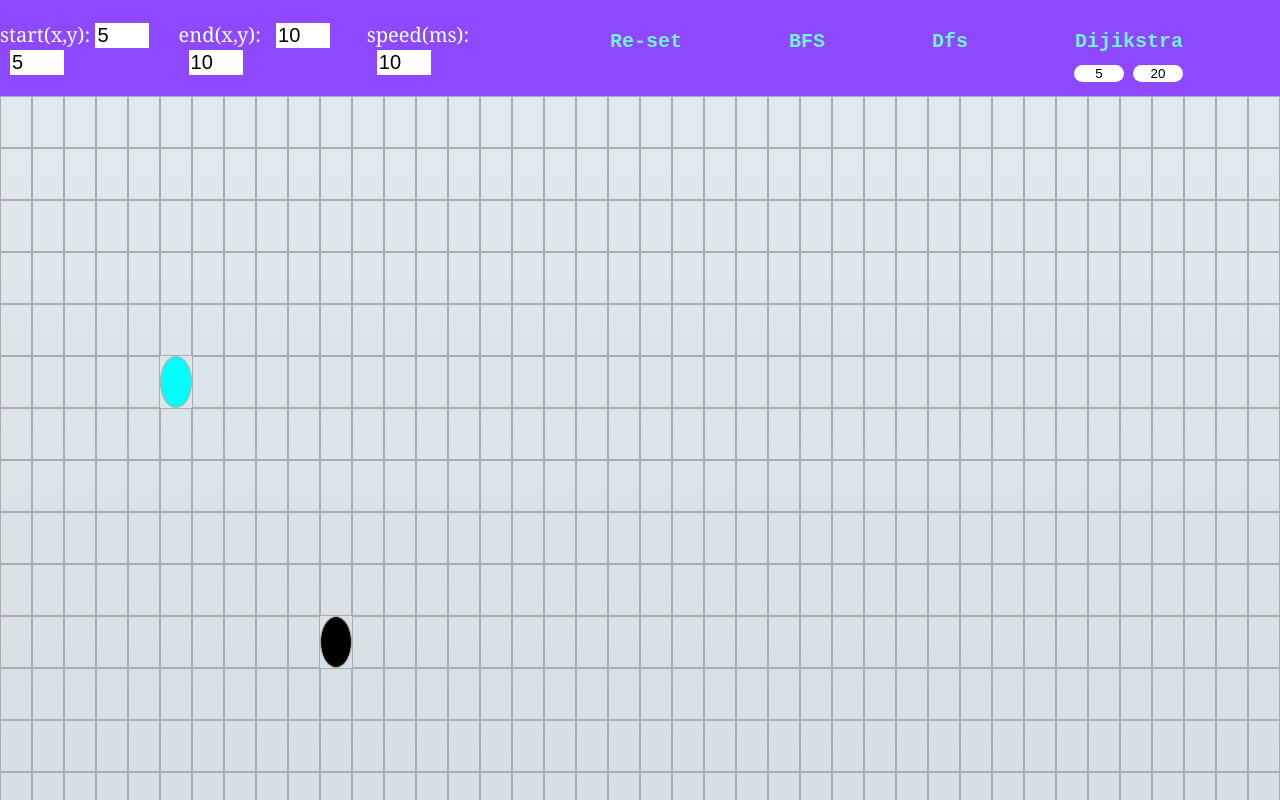
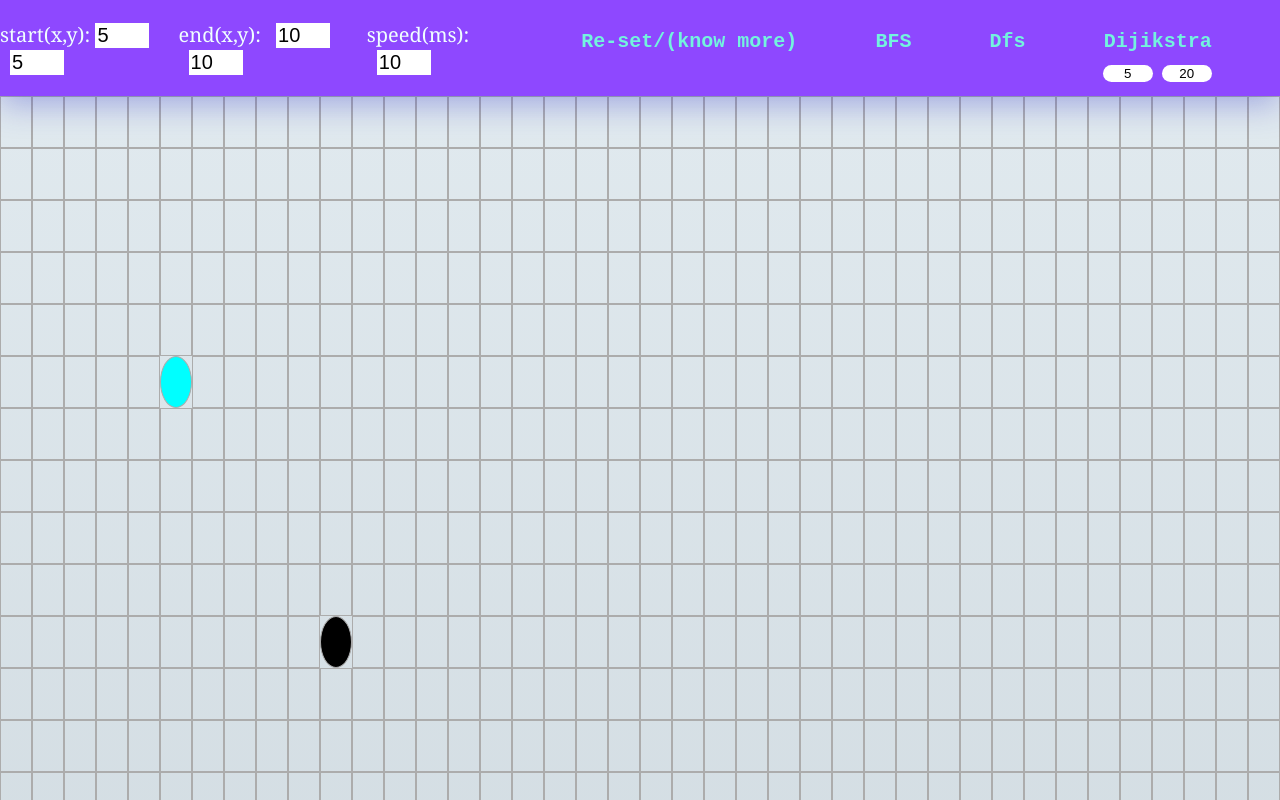
Before and after one commit to UnBeAtS01/vis-2.0, a React (Create React App) app: page / in a window 1280 px wide. Shown: the top 800 px of the page. Built offline with nearby package versions, Linux system fonts and the light colour scheme.

Commit message:
adding backtracking in minpath algo

```diff
--- a/package.json
+++ b/package.json
@@ -8,6 +8,7 @@
     "@testing-library/user-event": "^12.8.3",
     "react": "^17.0.2",
     "react-dom": "^17.0.2",
+    "react-hot-toast": "^2.1.1",
     "react-scripts": "4.0.3",
     "sass": "^1.43.2",
     "web-vitals": "^1.1.2"
--- a/src/App.js
+++ b/src/App.js
@@ -1,8 +1,10 @@
 import './App.css';
+
 import Twod from './components/twod';
 function App() {
   return (
     <div className="App">
+
       <Twod />
     </div>
   );
--- a/src/algo/bfs.js
+++ b/src/algo/bfs.js
@@ -91,7 +91,7 @@ function compare(a, b) {
 
     return a[0] - b[0];
 }
-export const shortestPath = (pass, start, end, danger, fivewala, twentywala, minDist) => {
+export const shortestPath = (pass, start, end, danger, fivewala, twentywala, minDist, parents) => {
     minDist[start[0]][start[1]] = 0;
     const visits = pass;
     const currs = [];
@@ -132,6 +132,7 @@ export const shortestPath = (pass, start, end, danger, fivewala, twentywala, min
 
                 if (minDist[X][Y] > now[0] + weight) {
                     minDist[X][Y] = now[0] + weight;
+                    parents[X][Y] = [now[1], now[2]];
                     const temp3 = [minDist[X][Y], X, Y];
                     currs.push(temp3);
                 }
--- a/src/components/header.js
+++ b/src/components/header.js
@@ -11,7 +11,7 @@ class Header extends React.Component {
                         <input className='spacebar' type='number' value={this.props.endidx[1]} onChange={this.props.setendY} /></div>
                     <div>speed(ms): <input className='spacebar' type='number' value={this.props.speed} onChange={this.props.setSpeed} /></div>  </div>
 
-                <div className='sorting'>  <button className='buttons' onClick={this.props.reset}>Re-set</button>
+                <div className='sorting'>  <button className='buttons' onClick={this.props.reset}>Re-set/(know more)</button>
                     <button className='buttons' onClick={() => this.props.Bfs()}>BFS</button>
                     <button className='buttons' onClick={() => this.props.Dfs()}>Dfs</button>
                     <div className='dijikstra'>
--- a/src/components/header.scss
+++ b/src/components/header.scss
@@ -5,6 +5,11 @@
     height: 6rem;
     width: 100%;
     background-color: rgb(142, 72, 255);
+
+    box-shadow: 0 8px 32px 0 rgba(50, 55, 200, 0.37);
+    backdrop-filter: blur( 20px );
+    -webkit-backdrop-filter: blur( 20px );
+
 
 
 
--- a/src/components/twod.js
+++ b/src/components/twod.js
@@ -2,6 +2,7 @@ import React from 'react';
 import './twod.scss';
 import Header from './header';
 import * as algo from '../algo/bfs.js';
+import toast, { Toaster } from 'react-hot-toast';
 class Twod extends React.Component {
     constructor(props) {
         super(props);
@@ -19,20 +20,34 @@ class Twod extends React.Component {
             firstclick: 0,
             cost5: 0,
             cos20: 0,
-
+            parents: [],
+            finalpath: [],
         }
     }
 
     reset = () => {
+        toast.success('You can draw walls using left click of a mouse.', {
+            duration: 4000,
+            position: 'top-center',
+        });
+        toast.success('You can also put weights for minpath algo and draw weight using left click of a mouse.', {
+            duration: 4000,
+            position: 'top-center',
+        });
+
         const final = [];
         const finalsetgrid = [];
         const finalsetgrid2 = [];
         const finalsetgrid3 = [];
+        const finalsetgrid4 = [];
+        const parents = [];
         for (let i = 0; i < 20; i++) {
             const curr = [];
             const setgrid = [];
             const setgrid2 = [];
             const setgrid3 = [];
+            const setgrid4 = [];
+            const setparent = [];
             for (let j = 0; j < 40; j++) {
 
                 const val = { x: i, y: j, isstart: 0, isend: 0 };
@@ -46,24 +61,27 @@ class Twod extends React.Component {
                 setgrid.push(0);
                 setgrid2.push(0);
                 setgrid3.push(0);
+                setgrid4.push(0);
+                setparent.push([- 1, -1]);
             }
 
             final.push(curr);
             finalsetgrid.push(setgrid);
             finalsetgrid2.push(setgrid2);
             finalsetgrid3.push(setgrid3);
+            finalsetgrid4.push(setgrid4);
+            parents.push(setparent);
 
         }
         this.setState({ grid: final, finalcolor: 0, cost20: 0, cost5: 0 });
-        this.setState({ isvisited: finalsetgrid, danger: finalsetgrid, flag: 0, Fivewala: finalsetgrid2, Twentywala: finalsetgrid3 });
+        this.setState({ isvisited: finalsetgrid, danger: finalsetgrid, flag: 0, Fivewala: finalsetgrid2, Twentywala: finalsetgrid3, parents: parents, finalpath: finalsetgrid4 });
         console.log(this.state.isvisited);
         console.log(finalsetgrid);
-
 
     }
     componentDidMount() {
         this.reset();
-        alert("****you can draw walls by Mouse****");
+
 
     }
     calls = async (curr, i, pass) => {
@@ -96,10 +114,16 @@ class Twod extends React.Component {
             console.log(curr[n - 1][0], curr[n - 1][1]);
             if (curr[n - 1][0] === this.state.endidx[0] && curr[n - 1][1] === this.state.endidx[1]) {
 
-                alert("Found :)");
+                toast.success("Found :)", {
+                    duration: 4000,
+                    position: 'top-center',
+                });
             }
             else {
-                alert("NOT POSSIBLE TO REACH :')");
+                toast.error("NOT POSSIBLE TO REACH :')", {
+                    duration: 4000,
+                    position: 'top-center',
+                });
             }
 
         }, this.state.speed * (curr.length + 1));
@@ -129,10 +153,16 @@ class Twod extends React.Component {
             console.log(curr[n - 1][0], curr[n - 1][1]);
             if (curr[n - 1][0] === this.state.endidx[0] && curr[n - 1][1] === this.state.endidx[1]) {
 
-                alert("Found :)");
+                toast.success("Found :)", {
+                    duration: 4000,
+                    position: 'top-center',
+                });
             }
             else {
-                alert("NOT POSSIBLE TO REACH :')");
+                toast.error("NOT POSSIBLE TO REACH :')", {
+                    duration: 4000,
+                    position: 'top-center',
+                });
             }
 
         }, this.state.speed * (curr.length + 1));
@@ -161,24 +191,43 @@ class Twod extends React.Component {
         const danger = this.state.danger;
         const fivewala = this.state.Fivewala;
         const twentywala = this.state.Twentywala;
-        const curr = algo.shortestPath(pass, val1, val2, danger, fivewala, twentywala, minDist);
+        const parents = this.state.parents;
+        const curr = algo.shortestPath(pass, val1, val2, danger, fivewala, twentywala, minDist, parents);
         console.log(minDist);
         for (let i = 0; i < curr.length; i++) {
             await this.calls(curr, i, empty);
         }
+        let currx = this.state.endidx[0];
+        let curry = this.state.endidx[1];
+        const finalpath = this.state.finalpath;
+        while (parents[currx][curry] !== [-1, -1] && !(currx === this.state.startidx[0] && curry === this.state.startidx[1])) {
+            finalpath[currx][curry] = 1;
+            const tempx = parents[currx][curry][0];
+            const tempy = parents[currx][curry][1];
+            currx = tempx;
+            curry = tempy;
+        }
+
         setTimeout(() => {
-            this.setState({ finalcolor: 1 });
+            this.setState({ finalcolor: 1, finalpath: finalpath });
             let n = curr.length;
             console.log(curr[n - 1][0], curr[n - 1][1]);
             if (curr[n - 1][0] === this.state.endidx[0] && curr[n - 1][1] === this.state.endidx[1]) {
 
-                alert("Founded with minpath length:" + minDist[curr[n - 1][0]][curr[n - 1][1]]);
+                toast.success("Founded with minpath length:" + minDist[curr[n - 1][0]][curr[n - 1][1]], {
+                    duration: 4000,
+                    position: 'top-center',
+                });
+
             }
             else {
-                alert("NOT POSSIBLE TO REACH :')");
+                toast.error("NOT POSSIBLE TO REACH :')", {
+                    duration: 4000,
+                    position: 'top-center',
+                });
             }
 
-        }, this.state.speed * (curr.length + 1));
+        }, this.state.speed * (curr.length + 2));
     }
     setstartX = async (e) => {
         const val = parseInt(e.target.value);
@@ -307,6 +356,8 @@ class Twod extends React.Component {
                                             if (this.state.finalcolor === 0)
                                                 return <div className='box visited' key={idxx} ></div>
                                             else {
+                                                if (this.state.finalpath[party.x][party.y] === 1)
+                                                    return <div className='box visited3' key={idxx}></div>
                                                 return <div className='box visited2' key={idxx}></div>
                                             }
                                         }
@@ -344,6 +395,7 @@ class Twod extends React.Component {
                         </div>
 
                     })}</div>
+                <Toaster />
             </div>
 
 
--- a/src/components/twod.scss
+++ b/src/components/twod.scss
@@ -17,17 +17,21 @@ cursor:default;
     border-radius: 50%;
 }
 .visited{
-    background-color:rgb(144, 173, 255);
+    background-color:rgb(126, 161, 255);
 }
 .visited2{
-    background-color: rgb(154, 111, 255);
+    background-color: rgb(163, 124, 255);
+}
+.visited3{
+    background-color: #8deaff;
+    animation-fill-mode: forwards;
 }
 .blocked{
-    background-color: yellowgreen;
+    background-color: rgb(0, 0, 0);
 }
 .blockedTwenty{
-    background-color: rgb(255, 60, 0);
+    background-color: rgb(255, 125, 86);
 }
 .blockedFive{
-    background-color: rgb(255, 174, 0);
+    background-color: rgb(255, 204, 93);
 }
```
Also changed, not shown: 1 other file (tests, documents, lock files or other folders).
